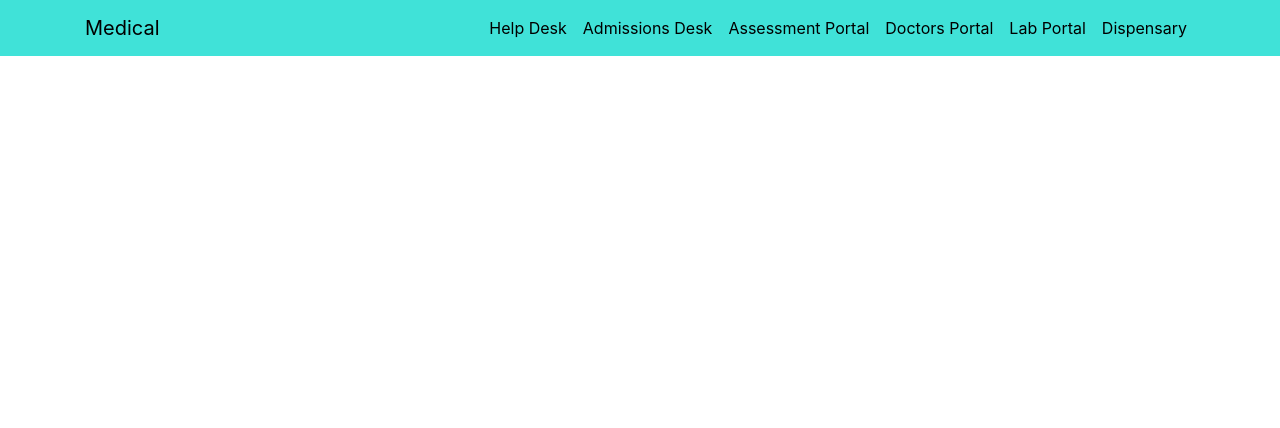
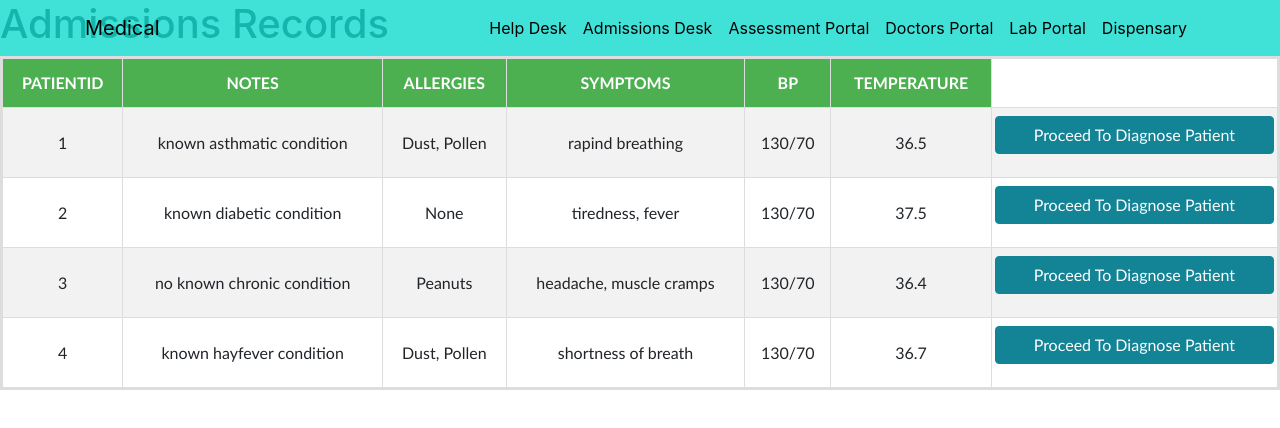
Before and after one commit to Will-l3x/luckyfront, a React (Create React App) app: page /doctortable in a window 1280 px wide. Shown: the top 428 px of the page. Built offline with nearby package versions, Linux system fonts and the light colour scheme.

Commit message:
last table

```diff
--- a/src/App.js
+++ b/src/App.js
@@ -16,6 +16,8 @@ import TableGetChain from './components/table';
 import TableTransactions from './components/TableTransactions';
 import AdmissionTable from './components/pages/AdmissionDeskTable';
 import AssessmentTable from './components/pages/AssessmentDeskTable';
+import DoctorTable from './components/pages/DoctorsDeskTable';
+import PharmacyTable from './components/pages/PharmacyTable';
 
 
 function App() {
@@ -37,6 +39,8 @@ function App() {
           <Route exact path = '/table' component={TableTransactions} />
           <Route exact path = '/admissiontable' component={AdmissionTable} />
           <Route exact path = '/assessmenttable' component={AssessmentTable} />
+          <Route exact path = '/doctortable' component={DoctorTable} />
+          <Route exact path = '/pharmacytable' component={PharmacyTable} />
       </Switch>
     </Router>
   </>
--- a/src/components/Auth/Login.js
+++ b/src/components/Auth/Login.js
@@ -80,11 +80,11 @@ class Login extends React.Component {
     }else if(this.state.log === 4){
       return <Redirect to = "/assessmenttable" />
     }else if(this.state.log === 5){
-      return <Redirect to = "/doctorsdesk" />
+      return <Redirect to = "/doctortable" />
     }else if(this.state.log === 6){
       return <Redirect to  ="/labdesk" />
     }else if(this.state.log === 7){
-      return <Redirect to = "/dispensary" />
+      return <Redirect to = "/pharmacytable" />
     }
     return (
         <>
--- /dev/null
+++ b/src/components/pages/DoctorsDeskTable.js
@@ -0,0 +1,82 @@
+import React, { Component } from 'react'
+import '../table.css'
+import {Redirect} from 'react-router';
+
+
+class DoctorTable extends Component {
+   constructor(props) {
+      super(props) //since we are extending class Table so we have to use super in order to override Component class constructor
+      this.state = {
+
+        //state is by default an object
+        log: 0,
+         students: [
+            { PatientID: 1, Notes: 'known asthmatic condition', Allergies: 'Dust, Pollen', Symptoms: 'rapind breathing', BP: '130/70', Temperature: '36.5' },
+            { PatientID: 2, Notes: 'known diabetic condition', Allergies: 'None', Symptoms: 'tiredness, fever', BP: '130/70', Temperature: '37.5' },
+            { PatientID: 3, Notes: 'no known chronic condition', Allergies: 'Peanuts', Symptoms: 'headache, muscle cramps', BP: '130/70', Temperature: '36.4' },
+            { PatientID: 4, Notes: 'known hayfever condition', Allergies: 'Dust, Pollen', Symptoms: 'shortness of breath', BP: '130/70', Temperature: '36.7' },
+
+
+
+
+         ]
+      }
+      this.movePage = this.movePage.bind(this);
+   }
+    movePage(){
+        this.setState({
+            log: 1,
+          })
+    }
+
+   renderTableData() {
+    return this.state.students.map((student, index) => {
+       const { PatientID, Notes, Allergies, Symptoms, BP, Temperature } = student //destructuring
+       return (
+          <tr key={PatientID}>
+             <td>{PatientID}</td>
+             <td>{Notes}</td>
+             <td>{Allergies}</td>
+             <td>{Symptoms}</td>
+             <td>{BP}</td>
+             <td>{Temperature}</td>
+
+             <td>
+                    <div className="row form-row">
+                      <button className="btn btn-success btn-appointment" onClick={this.movePage}>
+                        Proceed To Diagnose Patient
+                      </button>
+
+                    </div>
+             </td>
+          </tr>
+       )
+    })
+ }
+ renderTableHeader() {
+    let header = Object.keys(this.state.students[0])
+    return header.map((key, index) => {
+       return <th key={index}>{key.toUpperCase()}</th>
+    })
+ }
+
+   render() { //Whenever our class runs, render method will be called automatically, it may have already defined in the constructor behind the scene.
+    if(this.state.log === 1){
+        return <Redirect to = "/doctorsdesk" />
+    }
+    return (
+         <div>
+            <h1>Admissions Records</h1>
+            <table id='students'>
+               <tbody>
+                  <tr>{this.renderTableHeader()}</tr>
+                  {this.renderTableData()}
+               </tbody>
+            </table>
+
+         </div>
+      )
+   }
+}
+
+export default DoctorTable
--- /dev/null
+++ b/src/components/pages/PharmacyTable.js
@@ -0,0 +1,80 @@
+import React, { Component } from 'react'
+import '../table.css'
+import {Redirect} from 'react-router';
+
+
+class PharmacyTable extends Component {
+   constructor(props) {
+      super(props) //since we are extending class Table so we have to use super in order to override Component class constructor
+      this.state = {
+
+        //state is by default an object
+        log: 0,
+         students: [
+            { PatientName: 'Luckson Dombo', Prescription: 'Paracetamol', Recommendation: '2 tablet 3 times a day'},
+            { PatientName: 'WIlvanos Zhira', Prescription: 'Amoxylin', Recommendation: '1 tablet 3 times a day'},
+            { PatientName: 'Tadiwanashe Chigwedere', Prescription: 'Vitamin Cs', Recommendation: '1 a day'},
+            { PatientName: 'Ruvarashe Moyo', Prescription: 'Salbutamol', Recommendation: '1 tablet three times a day'},
+
+
+
+
+         ]
+      }
+      this.movePage = this.movePage.bind(this);
+   }
+    movePage(){
+        this.setState({
+            log: 1,
+          })
+    }
+
+   renderTableData() {
+    return this.state.students.map((student, index) => {
+       const { PatientName, Prescription, Recommendation,  } = student //destructuring
+       return (
+          <tr >
+             <td>{PatientName}</td>
+             <td>{Prescription}</td>
+             <td>{Recommendation}</td>
+
+
+             <td>
+                    <div className="row form-row">
+                      <button className="btn btn-success btn-appointment" onClick={this.movePage}>
+                        Clear Prescription
+                      </button>
+
+                    </div>
+             </td>
+          </tr>
+       )
+    })
+ }
+ renderTableHeader() {
+    let header = Object.keys(this.state.students[0])
+    return header.map((key, index) => {
+       return <th key={index}>{key.toUpperCase()}</th>
+    })
+ }
+
+   render() { //Whenever our class runs, render method will be called automatically, it may have already defined in the constructor behind the scene.
+    if(this.state.log === 1){
+        return <Redirect to = "/dispensary" />
+    }
+    return (
+         <div>
+            <h1>Admissions Records</h1>
+            <table id='students'>
+               <tbody>
+                  <tr>{this.renderTableHeader()}</tr>
+                  {this.renderTableData()}
+               </tbody>
+            </table>
+
+         </div>
+      )
+   }
+}
+
+export default PharmacyTable
```
